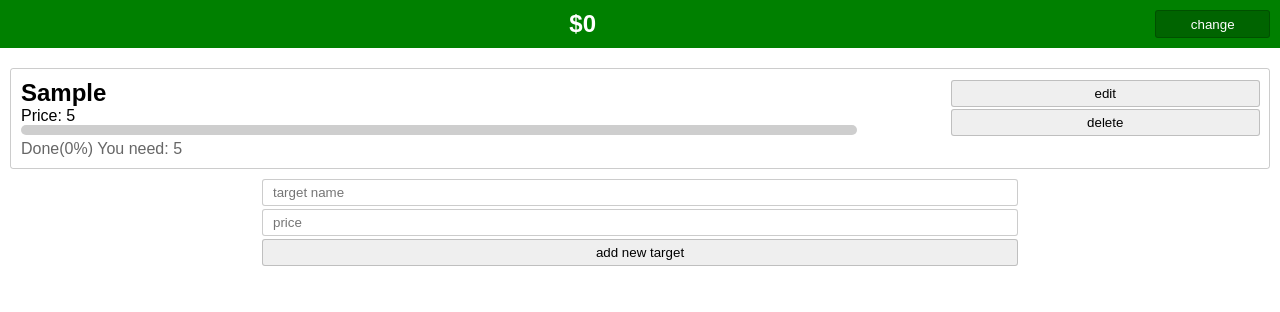
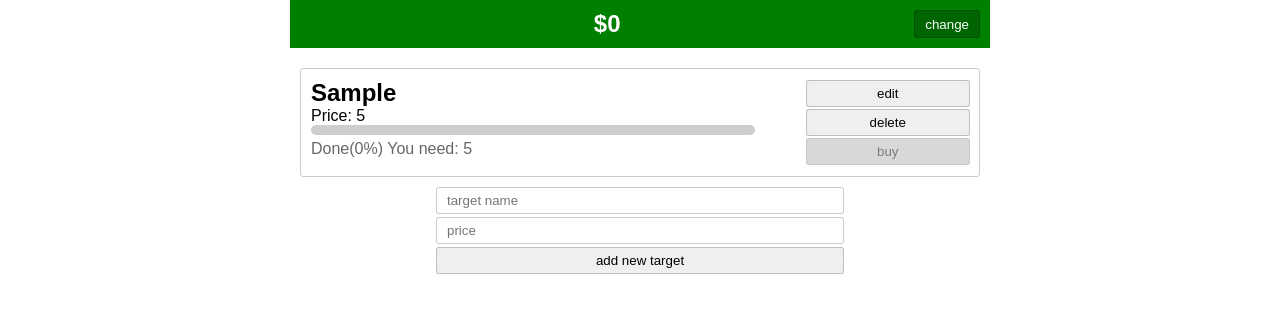
Before and after one commit to khe4oyan/react-finance, a React (Create React App) app: page / in a window 1280 px wide. Both pictures are taken after typing "Sample", "5" into the empty fields and a click on the button "add new target". Shown: the top 312 px of the page. Built offline with nearby package versions, Linux system fonts and the light colour scheme.

Commit message:
target buy button

```diff
--- a/src/App.css
+++ b/src/App.css
@@ -6,6 +6,8 @@
   border-radius: 3px;
 }
 .App {
+  max-width: 700px;
+  margin: auto;
   min-height: 100dvh;
 }
 .center {
--- a/src/App.js
+++ b/src/App.js
@@ -21,7 +21,7 @@ export default function App() {
   return (
     <div className="App">
       <Header balance={balance} setBalance={setBalance}/>
-      <Main balance={balance}/>
+      <Main balance={balance} setBalance={setBalance}/>
     </div>
   );
 }
--- a/src/components/main/Main.jsx
+++ b/src/components/main/Main.jsx
@@ -3,7 +3,7 @@ import Panel from '../main_panel/MainPanel';
 import Targets from "../main_targets/Targets";
 import './main.css'
 
-export default function Main({balance}) {
+export default function Main({balance, setBalance}) {
   const [targetsList, setTargetsList] = useState(() => {
     // get user targets list and return it
     let list = JSON.parse(localStorage.getItem('targetsList'));
@@ -20,7 +20,7 @@ export default function Main({balance}) {
 
   return (
     <main className='main container'>
-      <Targets balance={balance} targetsList={targetsList} setTargetsList={setTargetsList}/>
+      <Targets setBalance={setBalance} balance={balance} targetsList={targetsList} setTargetsList={setTargetsList}/>
       <Panel setTargetsList={setTargetsList}/>
     </main>
   );
--- a/src/components/main_targets/Targets.jsx
+++ b/src/components/main_targets/Targets.jsx
@@ -2,14 +2,13 @@ import './targets.css';
 import Target from '../main_targets_target/Target';
 import Nothing from '../nothing/Nothing';
 
-export default function Targets({balance, targetsList, setTargetsList}) {
-
+export default function Targets({setBalance, balance, targetsList, setTargetsList}) {
   return (
     <div className='targets'>
       {
         targetsList.length > 0 ?
-        targetsList.map((item, ind) => {
-          return <Target setTargetsList={setTargetsList} ind={ind} balance={balance} data={item} key={`key-${ind}`}/>
+        targetsList.map((data, ind) => {
+          return <Target setBalance={setBalance} setTargetsList={setTargetsList} ind={ind} balance={balance} data={data} key={`key-${ind}`}/>
         }) :
         <Nothing message={'No targets'}/>
       }
--- a/src/components/main_targets_target/Target.jsx
+++ b/src/components/main_targets_target/Target.jsx
@@ -1,7 +1,7 @@
 import { useState } from 'react';
 import './target.css';
 
-export default function Target({setTargetsList, ind, balance, data}) {
+export default function Target({setBalance, setTargetsList, ind, balance, data}) {
   const [editMode, setEditMode] = useState(false);
   const [editName, setEditName] = useState(data[0]);
   const [editPrice, setEditPrice] = useState(data[1]);
@@ -26,6 +26,10 @@ export default function Target({setTargetsList, ind, balance, data}) {
       return [...prev];
     });
     setEditMode(false);
+  }
+  function buy() {
+    del();
+    setBalance(prev => { return prev - data[1]});
   }
 
   return (
@@ -57,6 +61,7 @@ export default function Target({setTargetsList, ind, balance, data}) {
           <>
             <button onClick={edit} className='target-panel__btn target-panel__btn-edit'>edit</button>
             <button onClick={del} className='target-panel__btn target-panel__btn-delete'>delete</button>
+            <button disabled={targetLacksPrcent < 100} onClick={buy} className='target-panel__btn target-panel__btn-buy'>buy</button>
           </>
         }
       </div>
--- a/src/components/main_targets_target/target.css
+++ b/src/components/main_targets_target/target.css
@@ -18,6 +18,10 @@
   width: 100%;
   margin: 1px;
 }
+.target-panel__btn:disabled {
+  background-color: rgb(179, 179, 179);
+  opacity: .5;
+}
 /* .target-panel__btn-edit {} */
 /* .target-panel__btn-delete {} */
 
```
Also changed, not shown: 1 other file (tests, documents, lock files or other folders).
